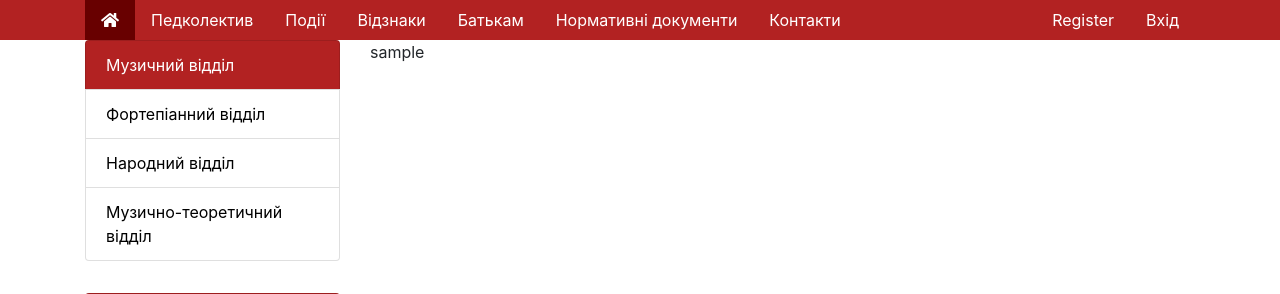
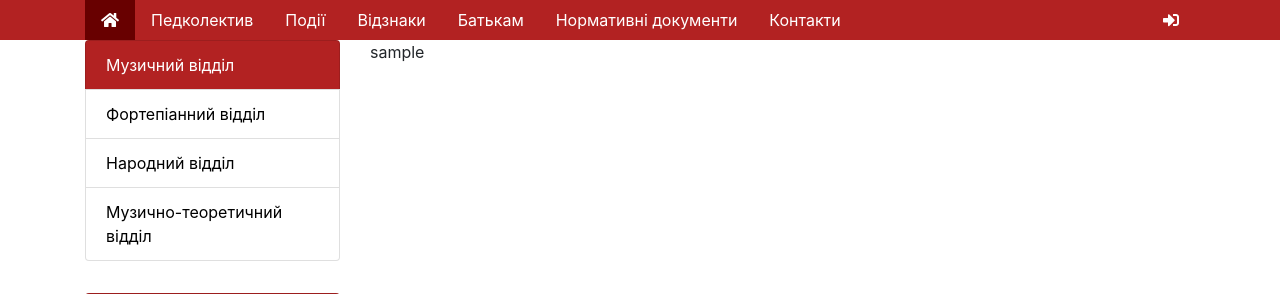
Before and after one commit to StrekanovAlexander/ddms-v2, a PHP site: template private/views/admin/user/index.twig in a window 1280 px wide. Shown: the top 294 px of the page. Run offline with PHP 8.4, Linux system fonts and the light colour scheme; the template is opened without the code that fills it: most values are stand-ins (such as "Sample title", 1, 10 or a date in 2020); some libraries are stand-ins or nearby versions.

Commit message:
rebuilded: views/_navbar

```diff
--- a/private/views/templates/partials/_navbar.twig
+++ b/private/views/templates/partials/_navbar.twig
@@ -29,29 +29,25 @@
     </ul>
     <ul class="navbar-nav">
       {% if auth.isAuth %}
-        <li class="nav-item dropdown">
-          <a class="nav-link dropdown-toggle" data-toggle="dropdown" href="#">{{ auth.user.username }}</a>
-          <div class="dropdown-menu">
-            <a class="dropdown-item" href="{{ path_for('admin.user.details', {'id': auth.user.id}) }}">Account</a>
-          </div>
+        <li class="nav-item">
+          <a class="nav-link" href="{{ path_for('admin.dashboard') }}">Панель</a>
         </li>
         {% if auth.user.is_admin %}
           <li class="nav-item dropdown">
-            <a class="nav-link dropdown-toggle" data-toggle="dropdown" href="#">Admin</a>
+            <a class="nav-link dropdown-toggle" data-toggle="dropdown" href="#">Aдмін</a>
             <div class="dropdown-menu">
-              <a class="dropdown-item" href="{{ path_for('admin.users') }}">Users</a>
+              <a class="dropdown-item" href="{{ path_for('admin.users') }}">Користувачи</a>
+              <a class="dropdown-item" href="{{ path_for('admin.user.details', {'id': auth.user.id}) }}">Поточний</a>
+              <a class="dropdown-item" href="{{ path_for('admin.user.create') }}">Реєстрація</a>
             </div>
           </li>
         {% endif %}
         <li class="nav-item">
-          <a class="nav-link" href="{{ path_for('admin.user.logout') }}" title="Register">Logout</a>
+          <a class="nav-link" href="{{ path_for('admin.user.logout') }}"><i class="fas fa-sign-out-alt"></i></a>
         </li>
     {% else %}
       <li class="nav-item">
-        <a class="nav-link" href="{{ path_for('admin.user.create') }}" title="Register">Register</a>
-      </li>
-      <li class="nav-item">
-        <a class="nav-link" href="{{ path_for('admin.user.login') }}" title="Вхід">Вхід</a>
+        <a class="nav-link" href="{{ path_for('admin.user.login') }}"><i class="fas fa-sign-in-alt"></i></a>
       </li>
     {% endif %}
     </ul>
```
